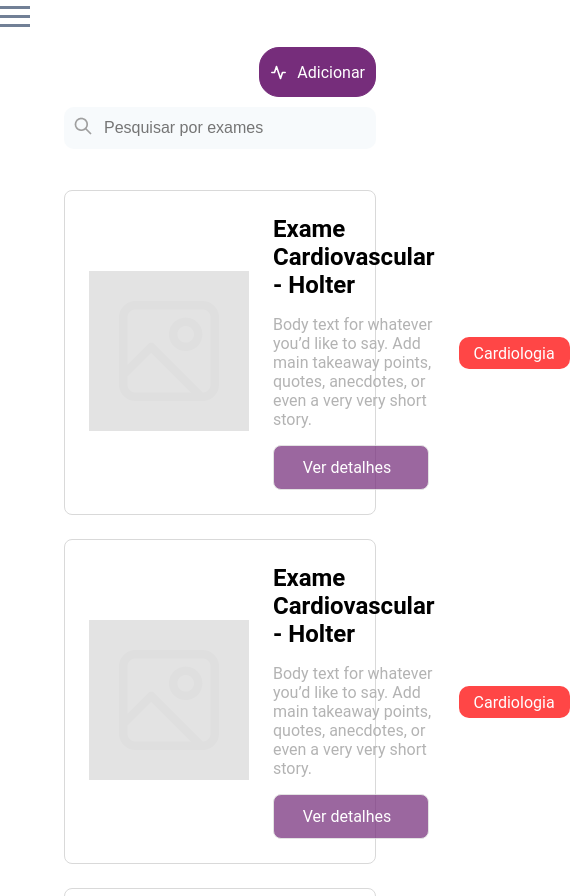
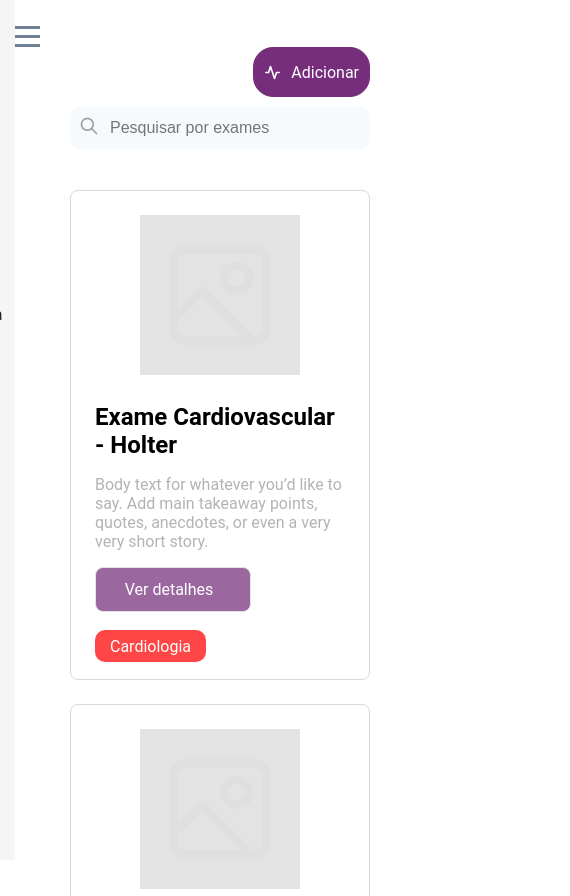
Before and after one commit to jubilly/AUISP, a website: page routes/exams.html in a window 390 px wide. Shown: the top 896 px of the page, 570 px wide, since content can reach past the window. Drawn offline with Linux system fonts and the light colour scheme.

Commit message:
responsive updates

```diff
--- a/routes/exams.html
+++ b/routes/exams.html
@@ -13,12 +13,12 @@
 	</head>
 	<body class="container">
 		<div class="menu-hamburger">
-			<input type="checkbox" id="menu-hamburger__click"/>
-			<label for="menu-hamburger">
+			<label class="icon__hamburger" for="menu-hamburger__click">
 				<div class="menu-hamburger__line"></div>
 				<div class="menu-hamburger__line"></div>
 				<div class="menu-hamburger__line"></div>
 			</label>
+			<input type="checkbox" id="menu-hamburger__click"/>
 		</div>
 		<header class="header">
 			<div class="header__collapsible">
--- a/style/exams.css
+++ b/style/exams.css
@@ -99,3 +99,14 @@
 .pagination__next {
 	color: #757575;
 }
+
+@media screen and (max-width: 1019px) {
+	.exam__item {
+		flex-wrap: wrap;
+		justify-content: center;
+	}
+
+	.exam__tags {
+    width: 100%;
+	}
+}
--- a/style/general.css
+++ b/style/general.css
@@ -36,7 +36,6 @@ body {
 .page__content {
 	width: 80%;
 	padding: 0 64px;
-
 	margin-bottom: 40px;
 }
 
@@ -219,4 +218,8 @@ body {
 	.hidden__desktop {
 		display: none;
 	}
+
+	.page__content {
+		padding: 0 20px;
+	}
 }
--- a/style/header.css
+++ b/style/header.css
@@ -121,23 +121,15 @@
 }
 
 .menu-hamburger {
-	display: flex;
-	height: 40px;
-	position: relative;
+	display: none;
 }
 
 #menu-hamburger__click {
-	width: 30px;
-	height: 30px;
-	border: none;
-	appearance: none;
-	position: absolute;
-	z-index: 3;
-	cursor: pointer;
+	display: none;
 }
 
-.menu-hamburger label {
-	position: absolute;
+#menu-hamburger__click:checked {
+	margin-top: 100px;
 }
 
 .menu-hamburger__line {
@@ -148,8 +140,19 @@
 }
 
 @media screen and (max-width: 1019px) {
+
+	.menu-hamburger {
+		display: flex;
+		height: 40px;
+		position: relative;
+		margin: 20px 10px;
+	}
 	.header {
-		display: none;
+		position: fixed;
+		left: -60%;
+		top: 0;
+		transition: left cubic-bezier(1,0,0,1) .8s;
+		z-index: 4;
 	}
 
 }
```
Also changed, not shown: routes/exam.$id.html (+2 -2 lines).
